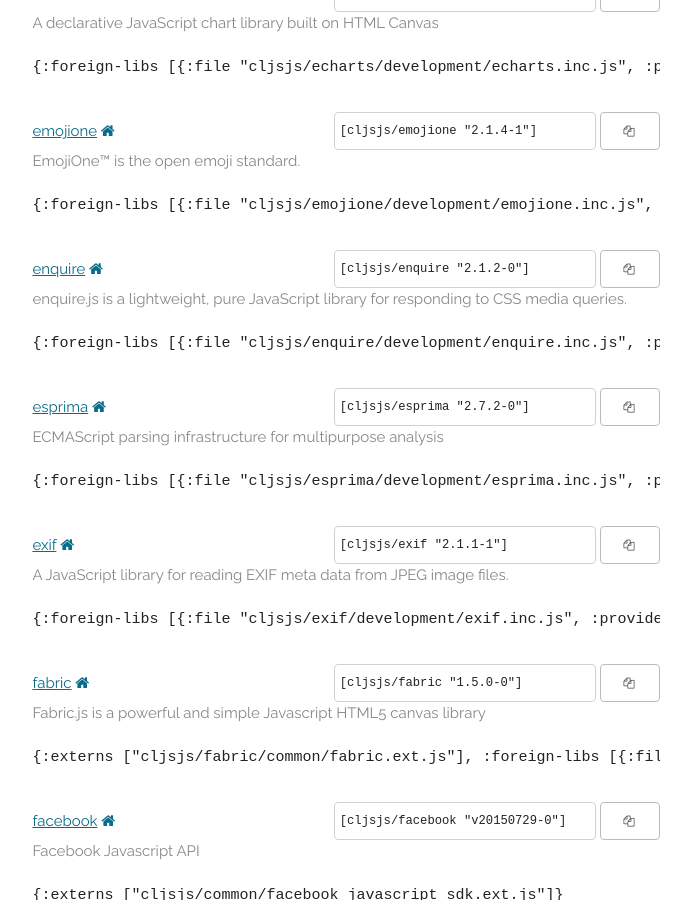
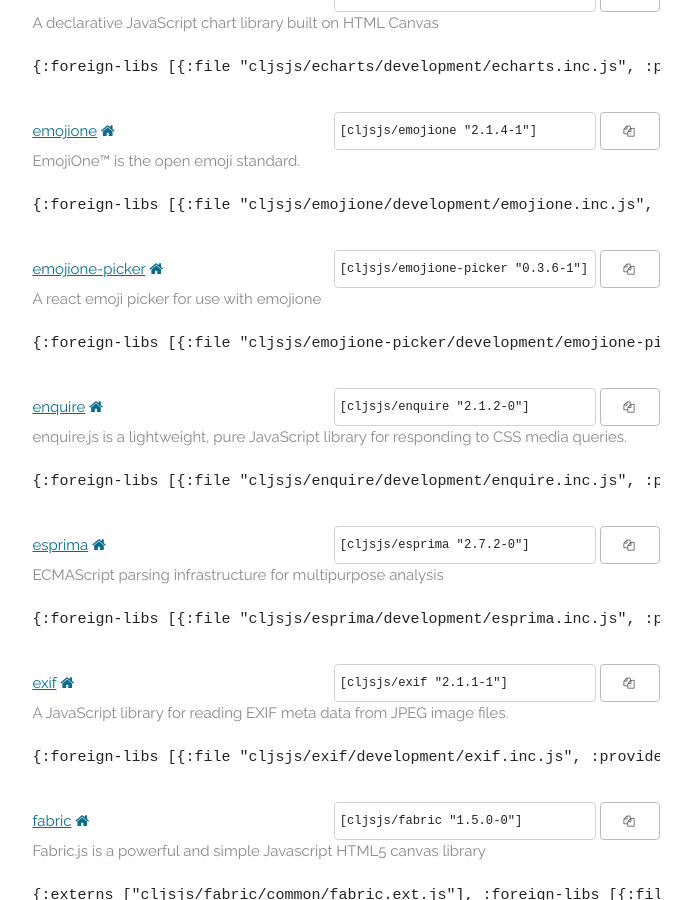
Before and after one commit to cljsjs/cljsjs.github.io, a Jekyll site: the page built from index.markdown, in a window 1280 px wide and 900 px high, scrolled down 8643 px. Shown: the whole window, without its empty margins (294-985 px from the left). Built offline with Jekyll 4.4.1, drawn with Linux system fonts in a browser that asks for light colours; nearby versions of some CDN libraries; comment, search, counter and statistics services are not loaded.

Commit message:
Automatic update

```diff
--- a/_includes/packages.html
+++ b/_includes/packages.html
@@ -554,6 +554,16 @@
     </span>
     <p class="description">EmojiOne™ is the open emoji standard.</p>
     <pre class="deps">{:foreign-libs [{:file "cljsjs/emojione/development/emojione.inc.js", :provides ["cljsjs.emojione"], :file-min "cljsjs/emojione/production/emojione.min.inc.js"}], :externs ["cljsjs/emojione/common/emojione.ext.js"]}</pre>
+  </li>
+  <li>
+    <a href="https://clojars.org/cljsjs/emojione-picker">emojione-picker</a>
+    <a href="http://tommoor.github.io/emojione-picker" target="new"><i class="fa fa-home"></i></a>
+    <span class="clojars">
+      <input type="text" value='[cljsjs/emojione-picker "0.3.6-1"]'/>
+      <button data-clipboard-text='[cljsjs/emojione-picker "0.3.6-1"]'><i class="fa fa-copy"></i></button>
+    </span>
+    <p class="description">A react emoji picker for use with emojione</p>
+    <pre class="deps">{:foreign-libs [{:file "cljsjs/emojione-picker/development/emojione-picker.inc.js", :provides ["cljsjs.emojione-picker"], :file-min "cljsjs/emojione-picker/production/emojione-picker.min.inc.js"}], :externs ["cljsjs/emojione-picker/common/emojione-picker.ext.js"]}</pre>
   </li>
   <li>
     <a href="https://clojars.org/cljsjs/enquire">enquire</a>
```
